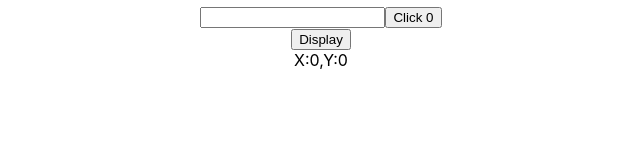
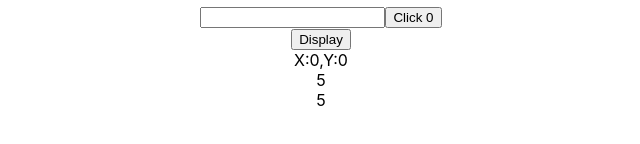
Before and after one commit to muralitharan805/react_warmup, a React (Create React App) app: page / in a window 1280 px wide. Shown: the part 180-324 px from the top of the page, without its empty margins (319-959 px from the left). Built offline with nearby package versions, Linux system fonts and the light colour scheme.

Commit message:
dependency array

```diff
--- a/src/App.js
+++ b/src/App.js
@@ -3,6 +3,8 @@ import ClassComponentOne from './ClassComponentOne';
 import ClassMouse from './ClassMouse';
 import HooksCounter1 from './HooksCounter1';
 import HooksMouse from './HooksMouse';
+import IntervelClassCounter from './IntervelClassCounter';
+import IntervelHooks from './IntervelHooks';
 import MouseContainer from './MouseContainer';
 
 function App() {
@@ -13,6 +15,8 @@ function App() {
       <HooksCounter1></HooksCounter1>
       {/* <ClassMouse></ClassMouse> */}
       <MouseContainer></MouseContainer>
+      <IntervelClassCounter></IntervelClassCounter>
+      <IntervelHooks></IntervelHooks>
      </div>
   );
 }
--- /dev/null
+++ b/src/IntervelClassCounter.js
@@ -0,0 +1,35 @@
+import React, { Component } from 'react'
+import PropTypes from 'prop-types'
+
+export default class IntervelClassCounter extends Component {
+
+  constructor(props) {
+    super(props);
+    this.state={
+      count:0
+    }
+  }
+
+  componentDidMount(){
+    this.timer = setInterval(this.tick, 1000);
+  }
+
+  componentWillUnmount(){
+    clearInterval(this.timer)
+  }
+
+  tick=()=>{
+    this.setState((state)=>({
+      count : state.count+1
+    }))
+  }
+  render() {
+    return (
+      <div>
+        {
+          this.state.count
+        }
+      </div>
+    )
+  }
+}
--- /dev/null
+++ b/src/IntervelHooks.js
@@ -0,0 +1,25 @@
+import React, { useEffect, useState } from 'react'
+
+function IntervelHooks() {
+  const [count,setCounter] =useState(0)
+
+  const tick=()=>{
+    setCounter((count)=>count+1)
+  }
+  useEffect(()=>{
+   const timer= setInterval(tick,1000)
+
+    return ()=>{
+      clearInterval(timer)
+    }
+  },[])
+  return (
+    <div>
+      {
+        count
+      }
+    </div>
+  )
+}
+
+export default IntervelHooks
```
